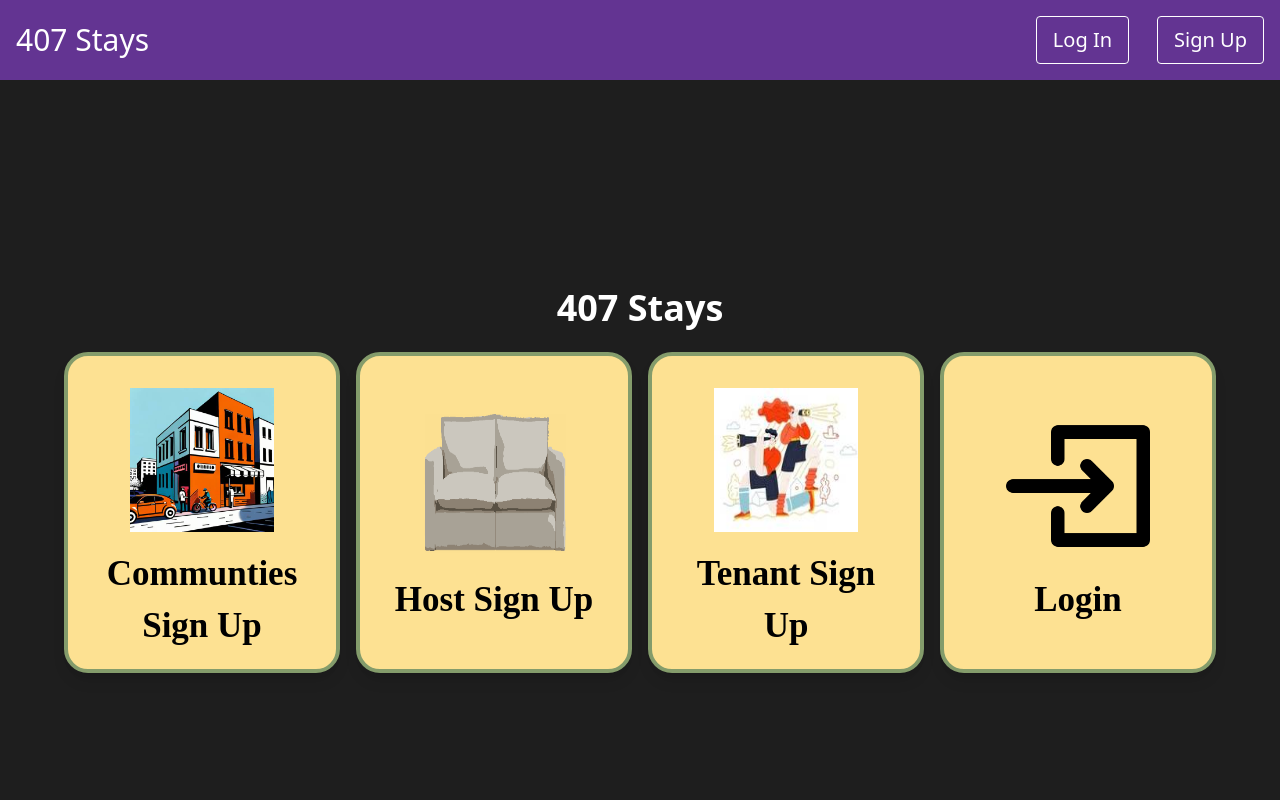
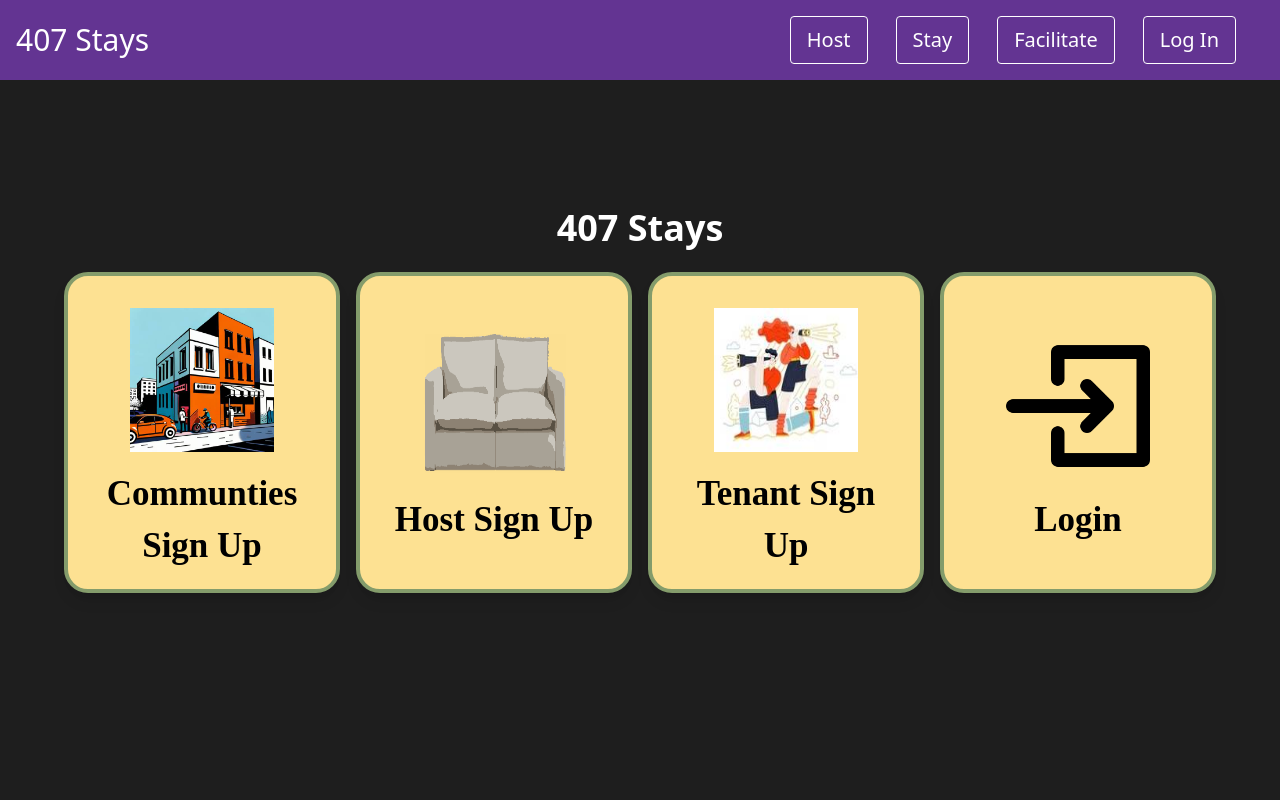
Before and after one commit to msrissaxox/couchsurfer, a React (Create React App) app: page / in a window 1280 px wide. Shown: the top 800 px of the page. Built offline with nearby package versions, Linux system fonts and the light colour scheme; no server answers.

Commit message:
Update to stay ontop

```diff
--- a/src/components/header.jsx
+++ b/src/components/header.jsx
@@ -6,24 +6,39 @@ import { Link } from "react-router-dom";
 const Header = () => {
   return (
     <header
-      className="flex justify-between items-center p-4 "
-      style={{ backgroundColor: "#633492" }}
+      className="flex justify-between items-center p-4"
+      style={{
+        backgroundColor: "#633492",
+        position: "fixed",
+        top: 0,
+        width: "100%",
+        zIndex: 1000
+      }}
     >
       <h1 className="text-white text-3xl">407 Stays</h1>
       <div className="flex items-center">
+        <Link to="/hostsignup">
+          <button className="text-white text-[20px] mr-[28px] bg-transparent border border-white rounded py-2 px-4 hover:bg-white hover:text-blue-500 transition duration-300">
+            Host
+          </button>
+        </Link>
+        <Link to="/tenantsignup">
+          <button className="text-white text-[20px] mr-[28px] bg-transparent border border-white rounded py-2 px-4 hover:bg-white hover:text-blue-500 transition duration-300">
+            Stay
+          </button>
+        </Link>
+        <Link to="/communitysignup">
+          <button className="text-white text-[20px] mr-[28px] bg-transparent border border-white rounded py-2 px-4 hover:bg-white hover:text-blue-500 transition duration-300">
+            Facilitate
+          </button>
+        </Link>
         <Link to="/login">
           <button className="text-white text-[20px] mr-[28px] bg-transparent border border-white rounded py-2 px-4 hover:bg-white hover:text-blue-500 transition duration-300">
             Log In
-          </button>
-        </Link>
-        <Link to="/">
-          <button className="text-white text-[20px] bg-transparent border border-white rounded py-2 px-4 hover:bg-white hover:text-blue-500 transition duration-300">
-            Sign Up
           </button>
         </Link>
       </div>
     </header>
   );
 };
-
 export default Header;
```
